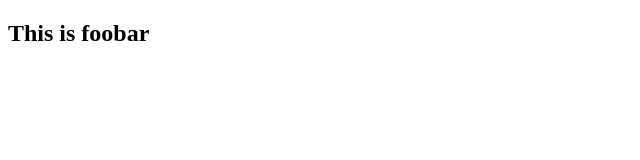
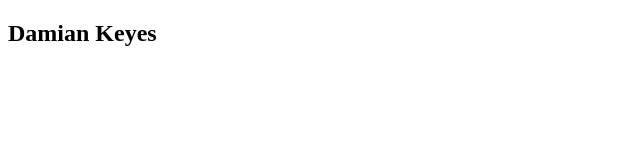
Before and after one commit to SirKhyric/foobar, a plain HTML site: page index.html in a window 1280 px wide. Shown: the full height of the page, 0-640 px from the left. Drawn offline with Linux system fonts and the light colour scheme.

Commit message:
updated h2 with my name

```diff
--- a/index.html
+++ b/index.html
@@ -10,6 +10,6 @@
   </head>
 
   <body>
-    <h2>This is foobar</h2>
+    <h2>Damian Keyes</h2>
   </body>
 </html>
```
